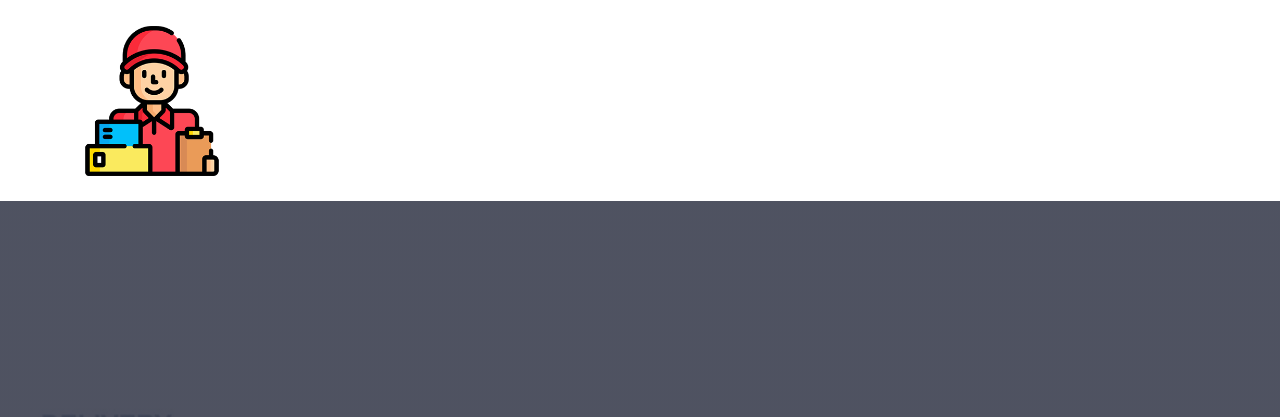
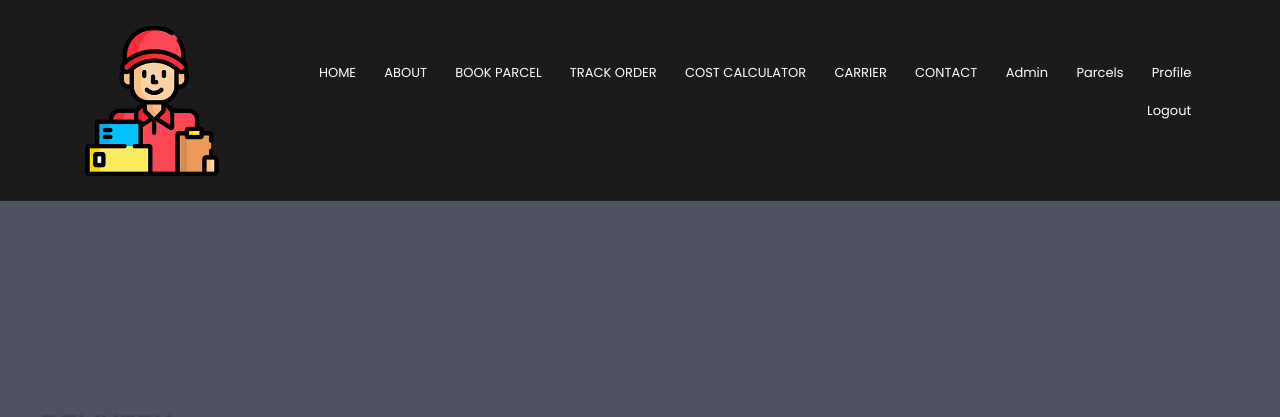
Before and after one commit to Jaber-Al-Siam/Online-Courier-Service-Management, a Django app: page / in a window 1280 px wide. Shown: the top 417 px of the page. Run offline with Django 3.2, Linux system fonts and the light colour scheme; the visitor is signed in with stand-in values (Sample User, id 1); some libraries are stand-ins or nearby versions.

Commit message:
added parcels in navigation bar

```diff
--- a/templates/navigation.html
+++ b/templates/navigation.html
@@ -1,3 +1,9 @@
+<style>
+    nav {
+        background-color: #1b1b1b;
+    }
+</style>
+
 <nav>
     <a href="{% url 'home_page' %}"><img src="../static/images/logo-courier.png" alt=""></a>
     <div class="nav-links" id="navLinks">
@@ -13,8 +19,10 @@
 
             {% if user.is_authenticated %}
                 <li><a href="/admin/">Admin</a></li>
+                <li><a href="{% url 'parcels:create' %}">Parcels</a></li>
                 <li><a href="{% url 'profile_page' %}">Profile</a></li>
                 <li><a href="{% url 'logout_page' %}">Logout</a></li>
+
             {% else %}
                 <li><a href="{% url 'login_page' %}">Login</a></li>
                 <li><a href="{% url 'signup_page' %}">SignUP</a></li>
```
